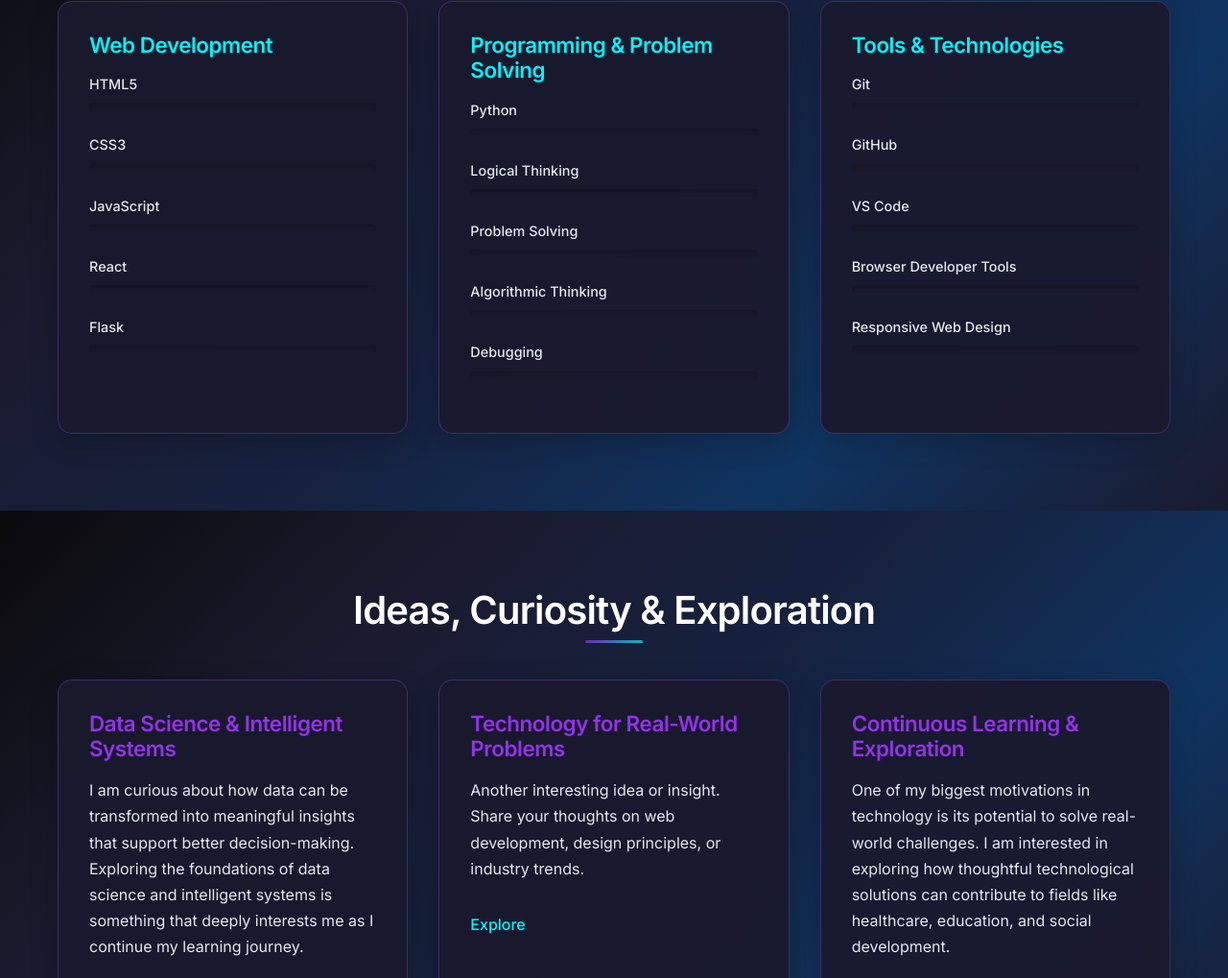
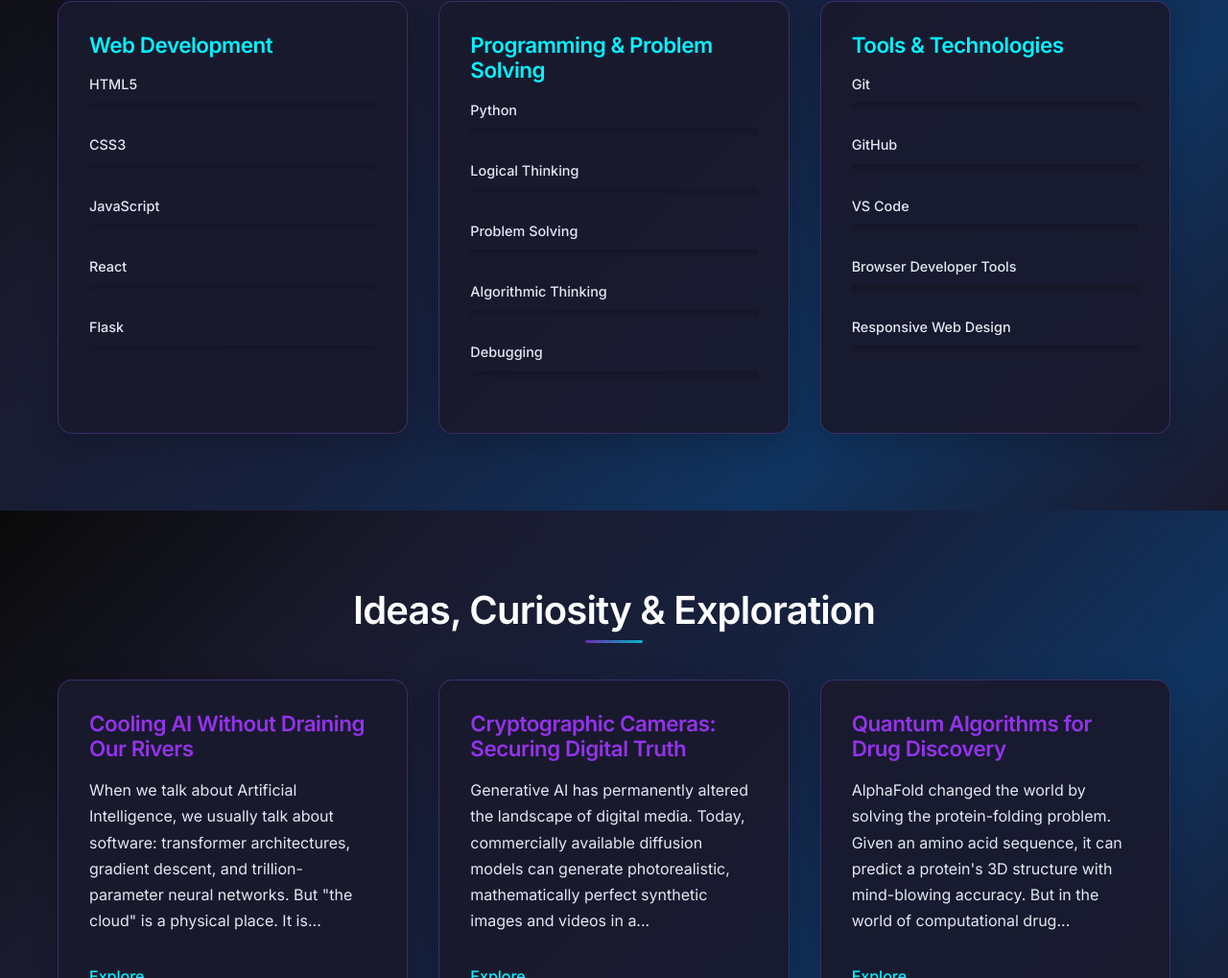
Before and after one commit to rahitya1428/my-portfolio, a plain HTML site: page index.html in a window 1280 px wide. Shown: the part 1781-2800 px from the top of the page at 96% size. Drawn offline with Linux system fonts and the light colour scheme.

Commit message:
Making more changes

```diff
--- a/index.html
+++ b/index.html
@@ -15,8 +15,8 @@
                     <li><a href="#hero">Home</a></li>
                     <li><a href="#about">About</a></li>
                     <li><a href="#skills">Skills</a></li>
-                    <li><a href="#ideas">Ideas</a></li>
-                    <li><a href="#projects">Projects</a></li>
+                    <li><a href="#ideas">Ideas</a></li><!--
+                    <li><a href="#projects">Projects</a></li>-->
                     <li><a href="#contact">Contact</a></li>
                 </ul>
             </div>
@@ -163,24 +163,24 @@
                 <h2>Ideas, Curiosity & Exploration</h2>
                 <div class="ideas-grid">
                     <article class="idea-card">
-                        <h3>Data Science & Intelligent Systems</h3>
-                        <p>I am curious about how data can be transformed into meaningful insights that support better decision-making. Exploring the foundations of data science and intelligent systems is something that deeply interests me as I continue my learning journey.</p>
+                        <h3>Cooling AI Without Draining Our Rivers</h3>
+                        <p>When we talk about Artificial Intelligence, we usually talk about software: transformer architectures, gradient descent, and trillion-parameter neural networks. But "the cloud" is a physical place. It is...</p>
                         <a href="idea1.html" class="read-more">Explore</a>
                     </article>
                     <article class="idea-card">
-                        <h3>Technology for Real-World Problems</h3>
-                        <p>Another interesting idea or insight. Share your thoughts on web development, design principles, or industry trends.</p>
+                        <h3>Cryptographic Cameras: Securing Digital Truth</h3>
+                        <p>Generative AI has permanently altered the landscape of digital media. Today, commercially available diffusion models can generate photorealistic, mathematically perfect synthetic images and videos in a...</p>
                         <a href="idea2.html" class="read-more">Explore</a>
                     </article>
                     <article class="idea-card">
-                        <h3>Continuous Learning & Exploration</h3>
-                        <p>One of my biggest motivations in technology is its potential to solve real-world challenges. I am interested in exploring how thoughtful technological solutions can contribute to fields like healthcare, education, and social development.</p>
+                        <h3>Quantum Algorithms for Drug Discovery</h3>
+                        <p>AlphaFold changed the world by solving the protein-folding problem. Given an amino acid sequence, it can predict a protein's 3D structure with mind-blowing accuracy. But in the world of computational drug...</p>
                         <a href="idea3.html" class="read-more">Explore</a>
                     </article>
                 </div>
             </div>
         </section>
-
+<!--
         <section id="projects" class="projects">
             <div class="container">
                 <h2>My Projects</h2>
@@ -227,7 +227,7 @@
                 </div>
             </div>
         </section>
-
+-->
         <section id="contact" class="contact">
             <div class="container">
                 <h2>Contact Me</h2>
```
